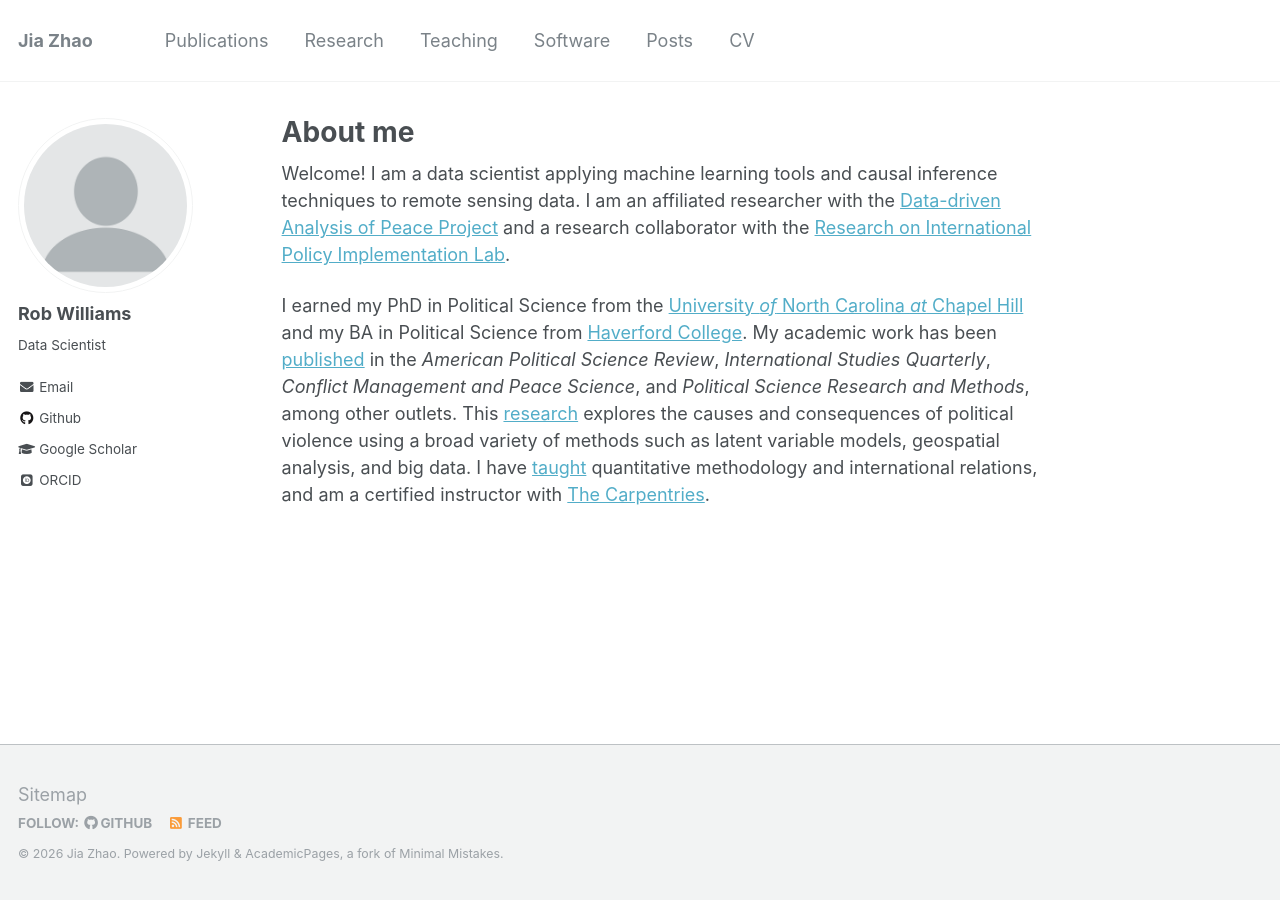
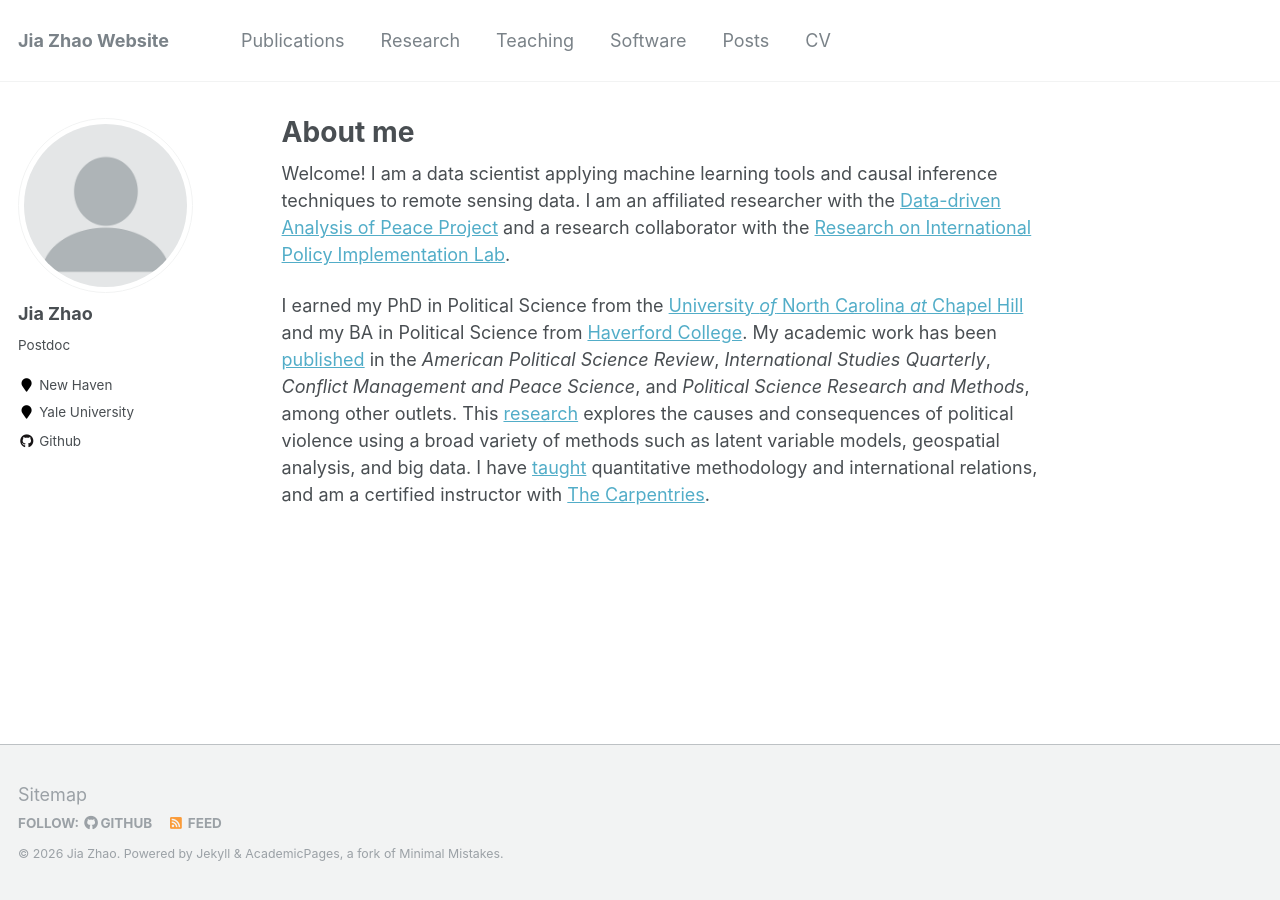
Before and after one commit to jiazhao97/jiazhao97.github.io, a Jekyll site: the page built from _pages/about.md, in a window 1280 px wide. Built offline with Jekyll 4.4.1, drawn with Linux system fonts in a browser that asks for light colours; some web fonts are replaced; part of the change alters nothing that is shown.

Commit message:
Add files via upload

```diff
--- a/_config.yml
+++ b/_config.yml
@@ -7,17 +7,18 @@
 
 # Site Settings
 locale                   : "en-US"
-title                    : "Jia Zhao"
+title                    : "Jia Zhao Website"
 title_separator          : "-"
 name                     : &name "Jia Zhao"
-description              : &description "Postdoctoral Associate"
-url                      : https://jiazhao97.github.io/
+description              : &description ""
+url                      : "https://jiazhao97.github.io" # the base hostname & protocol for your site e.g. "https://mmistakes.github.io"
 baseurl                  : "" # the subpath of your site, e.g. "/blog"
 repository               : "jiazhao97/jiazhao97.github.io"
-teaser                   : # filename of teaser fallback teaser image placed in /images/, .e.g. "500x300.png"
+github                   : [metadata] # Fixes warning about GitHub metadata
+teaser                   :  # filename of teaser fallback teaser image placed in /images/, .e.g. "500x300.png"
 breadcrumbs              : false # true, false (default)
 words_per_minute         : 160
-future                   : false
+future                   : true
 read_more                : "disabled" # if enabled, adds "Read more" links to excerpts
 talkmap_link             : false #change to true to add link to talkmap on talks page
 comments:
@@ -56,15 +57,13 @@ alexa_site_verification  :
 yandex_site_verification :
 
 # Social Sharing
-mastodon:
-  username               :
 twitter:
-  username               :
+  username               : &twitter
 facebook:
   username               :
   app_id                 :
   publisher              :
-og_image                 : profile.png # Open Graph/Twitter default site image
+og_image                 :  # Open Graph/Twitter default site image
 # For specifying social profiles
 # - https://developers.google.com/structured-data/customize/social-profiles
 social:
@@ -75,22 +74,21 @@ social:
 
 # Analytics
 analytics:
-  provider               : "google-universal" # false (default), "google", "google-universal", "custom", "goatcounter"
+  provider               :  "google-universal" # false (default), "google", "google-universal", "custom"
   google:
     tracking_id          :
 
 
 # Site Author
 author:
-  name             : "Rob Williams"
+  name             : "Jia Zhao"
   avatar           : "profile.png"
-  bio              : "Data Scientist"
-  location         :
-  employer         :
+  bio              : "Postdoc"
+  location         : "New Haven"
+  employer         : "Yale University"
   pubmed           :
-  orcid            : "http://orcid.org/0000-0001-9259-3883"
-  googlescholar    : "https://scholar.google.com/citations?user=fiaPSmgAAAAJ"
-  email            : "rob.williams@wustl.edu"
+  googlescholar    :
+  email            :
   researchgate     :  # example: "https://www.researchgate.net/profile/yourprofile"
   uri              :
   bitbucket        :
@@ -99,18 +97,17 @@ author:
   flickr           :
   facebook         :
   foursquare       :
-  github           : "jayrobwilliams"
-  gitlab           : "jayrobwilliams"
+  github           : "jiazhao97"
   google_plus      :
   keybase          :
   instagram        :
   impactstory      : #"https://profiles.impactstory.org/u/xxxx-xxxx-xxxx-xxxx"
   lastfm           :
   linkedin         :
-  mastodon         : "fosstodon.org/@jayrobw"
+  orcid            :
   pinterest        :
   soundcloud       :
-  stackoverflow    : #"https://stackoverflow.com/users/10912314/jayrobwilliams"
+  stackoverflow    : # http://stackoverflow.com/users/123456/username
   steam            :
   tumblr           :
   twitter          :
@@ -131,8 +128,6 @@ exclude:
   - "*.sublime-workspace"
   - .asset-cache
   - .bundle
-  - .Rproj.user
-  - _source
   - .jekyll-assets-cache
   - .sass-cache
   - CHANGELOG
@@ -181,13 +176,22 @@ kramdown:
 
 # Collections
 collections:
+  team:
+    output: true
+    permalink: /:collection/:path/
   publications:
     output: true
     permalink: /:collection/:path/
-  research:
+  teaching:
     output: true
     permalink: /:collection/:path/
-  talks:
+  software:
+    output: true
+    permalink: /:collection/:path/
+  resources:
+    output: true
+    permalink: /:collection/:path/
+  cv:
     output: true
     permalink: /:collection/:path/
 
@@ -212,10 +216,10 @@ defaults:
     values:
       layout: single
       author_profile: true
-  # _teaching
+  # _team
   - scope:
       path: ""
-      type: teaching
+      type: team
     values:
       layout: single
       author_profile: true
@@ -230,23 +234,42 @@ defaults:
       author_profile: true
       share: true
       comments: true
-  # _research
+  # _teaching
   - scope:
       path: ""
-      type: research
+      type: teaching
+    values:
+      layout: single
+      author_profile: true
+      share: true
+      comments: true
+  # _software
+  - scope:
+      path: ""
+      type: software
     values:
       layout: single
       author_profile: true
       share: true
       comment: true
-  # _talks
+  # _resources
   - scope:
       path: ""
-      type: talks
+      type: resources
     values:
-      layout: talk
+      layout: single
       author_profile: true
       share: true
+      comment: true
+  # _cv
+  - scope:
+      path: ""
+      type: cv
+    values:
+      layout: single
+      author_profile: true
+      share: true
+      comment: true
 
 # Sass/SCSS
 sass:
@@ -258,7 +281,7 @@ sass:
 permalink: /:categories/:title/
 # paginate: 5 # amount of posts to show
 # paginate_path: /page:num/
-timezone: America/Chicago # http://en.wikipedia.org/wiki/List_of_tz_database_time_zones
+timezone: America/Los_Angeles # http://en.wikipedia.org/wiki/List_of_tz_database_time_zones
 
 
 # Plugins
```
